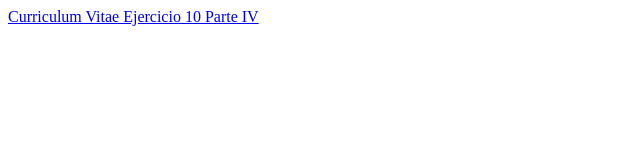
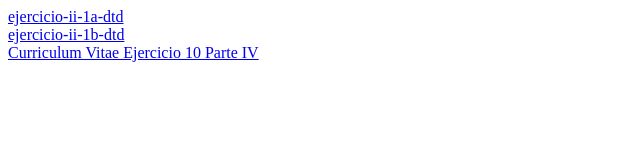
Before and after one commit to Bizaarkq/xml-guia32-TPI115, a plain HTML site: page index.html in a window 1280 px wide. Shown: the whole page, without its empty margins (0-640 px from the left). Drawn offline with Linux system fonts and the light colour scheme.

Commit message:
Añadiendo al index

```diff
--- a/index.html
+++ b/index.html
@@ -7,6 +7,8 @@
     <title>Document</title>
 </head>
 <body>
+    <a href="Ejercicios/dtd_interna/ejercicio-ii-1a-dtd.xml">ejercicio-ii-1a-dtd</a><br>
+    <a href="Ejercicios/dtd_interna/ejercicio-ii-1b-dtd.xml">ejercicio-ii-1b-dtd</a><br>
     <a href="/Ejercicios/dtd_externa/ejercicio10IV.xml">Curriculum Vitae Ejercicio 10 Parte IV</a>
 </body>
 </html>
```
